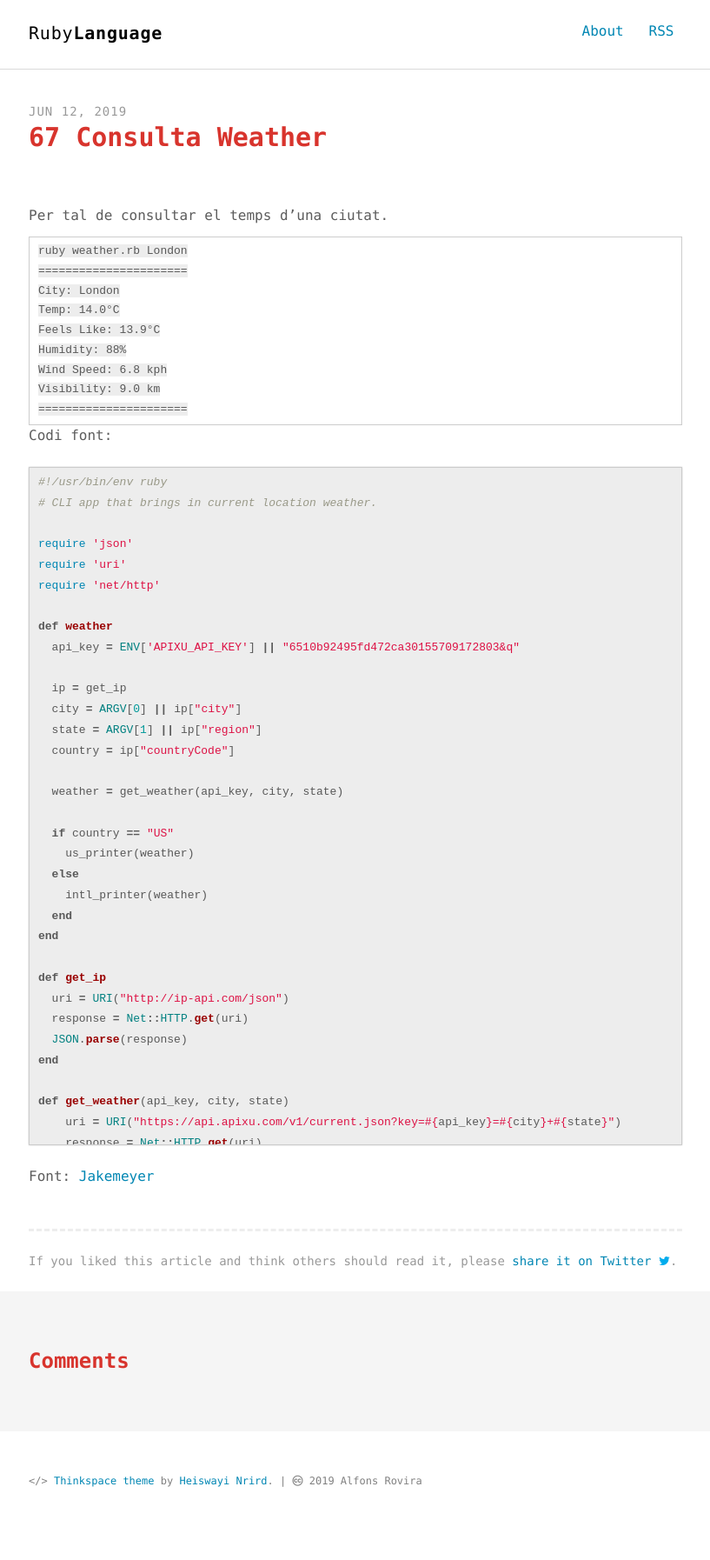
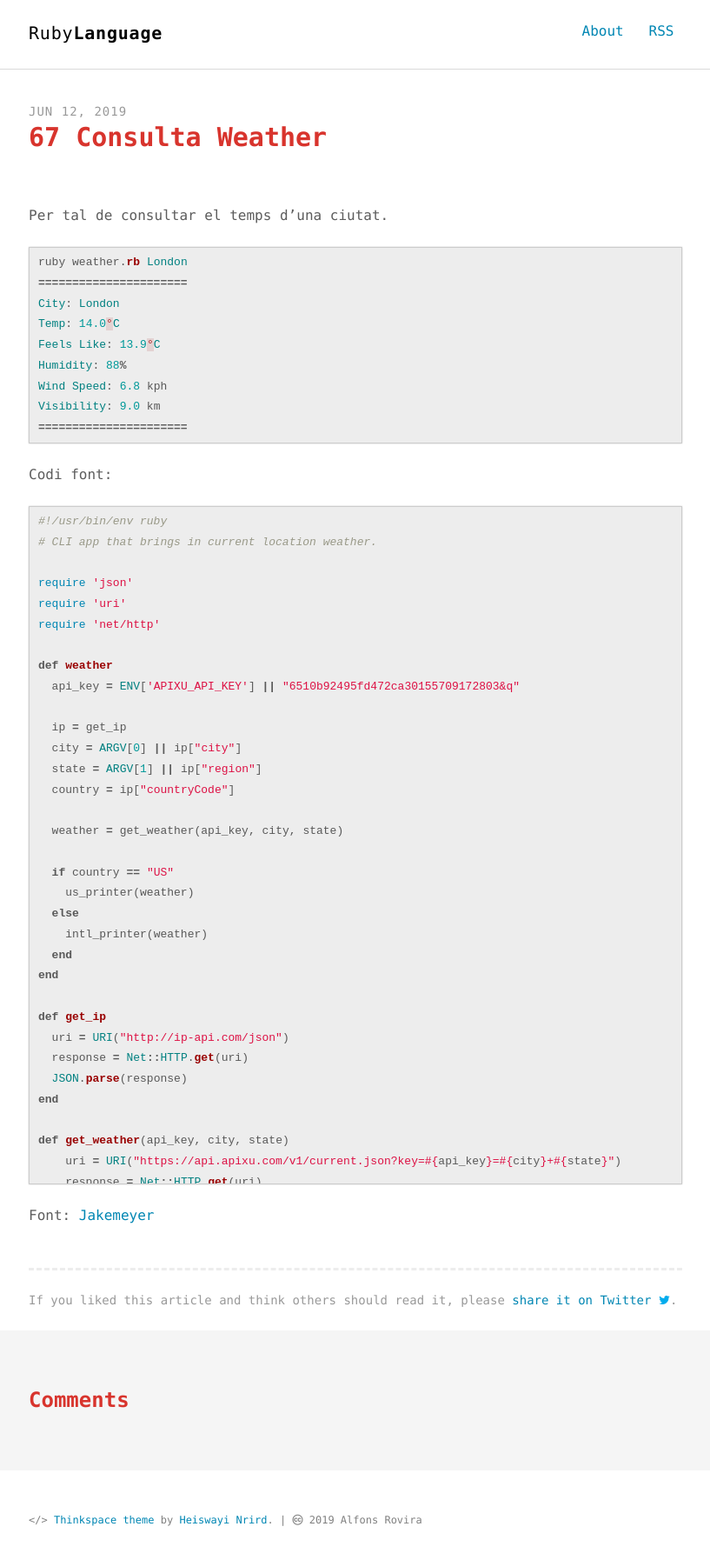
Before and after one commit to inclusa/ruby, a Jekyll site: the page built from _posts/2019-06-12-67-Consulta-Weather.md, in a window 1280 px wide. Shown: the top 1794 px of the page at 87% size, without its empty margins (231-1048 px from the left). Built offline with Jekyll 4.4.1, drawn with Linux system fonts in a browser that asks for light colours; comment, search, counter and statistics services are not loaded.

Commit message:
Weather codi font

````diff
--- a/_posts/2019-06-12-67-Consulta-Weather.md
+++ b/_posts/2019-06-12-67-Consulta-Weather.md
@@ -9,7 +9,7 @@ coments:
 
 Per tal de consultar el temps d'una ciutat.
 
-```ryby
+```ruby
 ruby weather.rb London
 ======================
 City: London
````
